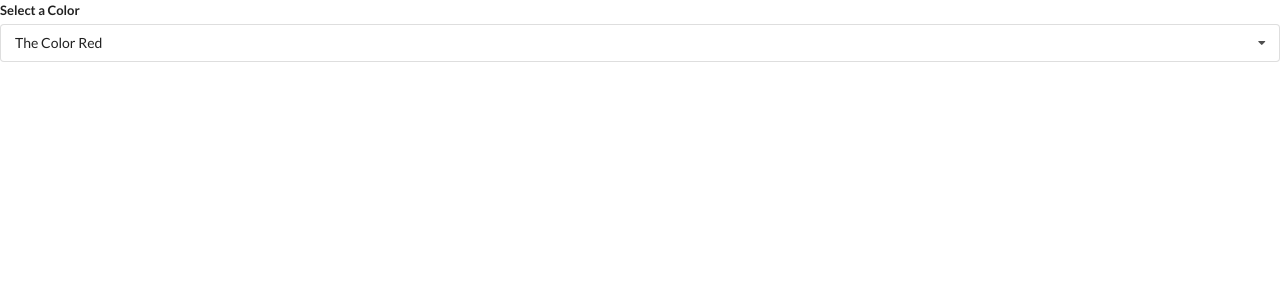
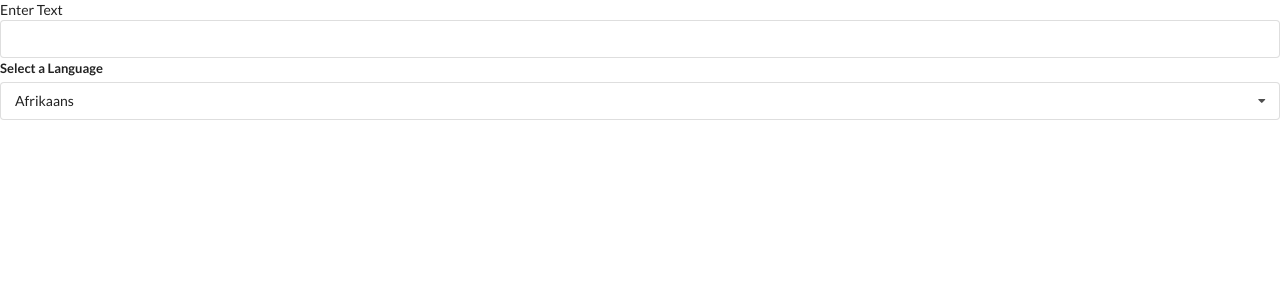
Before and after one commit to mark-wallace/widgets, a React (Create React App) app: page /translate in a window 1280 px wide. Shown: the top 300 px of the page. Built offline with nearby package versions, Linux system fonts and the light colour scheme.

Commit message:
complete drop down. adding translate

```diff
--- a/src/App.js
+++ b/src/App.js
@@ -1,49 +1,43 @@
-import React, { useState } from 'react';
-// import Accordion from './components/Accordion';
-// import Search from './components/Search';
-import Dropdown from './components/Dropdown';
+import React from "react";
+import Translate from './components/Translate';
 
-const items = [
-    {
-        title: 'Why React?',
-        content: 'Its got electrolytes'
-    },
-    {
-        title: 'Why does it have electrolytes?',
-        content: 'Its what engineers crave'
-    },
-    {
-        title: 'Why do engineers crave it?',
-        content: 'Because its got electrolytes?'
-    }
-]
+// const items = [
+//   {
+//     title: "Why React?",
+//     content: "Its got electrolytes",
+//   },
+//   {
+//     title: "Why does it have electrolytes?",
+//     content: "Its what engineers crave",
+//   },
+//   {
+//     title: "Why do engineers crave it?",
+//     content: "Because its got electrolytes?",
+//   },
+// ];
 
-const options = [
-{
-    label : 'The Color Red',
-    value : 'red'
-},
-{
-    label : 'The Color Green',
-    value : 'green'
-},
-{
-    label : 'A Shade of Blue',
-    value : 'blue'
-}];
+// const options = [
+//   {
+//     label: "The Color Red",
+//     value: "red",
+//   },
+//   {
+//     label: "The Color Green",
+//     value: "green",
+//   },
+//   {
+//     label: "A Shade of Blue",
+//     value: "blue",
+//   },
+// ];
 
-export default () => {
+const App = () => {
 
-    const [selected, setSelected] = useState(options[0]);
+  return (
+    <div>
+        <Translate />
+    </div>
+  );
+};
 
-    return (
-        <div>
-            {/* <Accordion items={items}/> */}
-            <Dropdown
-                selected={selected}
-                onSelectedChange={setSelected}
-                options={options}
-            />
-        </div>
-    )
-}
+export default App;
--- a/src/components/Dropdown.js
+++ b/src/components/Dropdown.js
@@ -1,8 +1,27 @@
-import React, { useState } from "react";
+import React, { useState, useEffect, useRef } from "react";
 
-const Dropdown = ({ options, selected, onSelectedChange }) => {
+const Dropdown = ({ label, options, selected, onSelectedChange }) => {
   const [open, setOpen] = useState(false);
 
+  //set up event handler so dropdown will close when other components are clicked
+  useEffect(() => {
+    const onBodyClick = (e) => {
+      if (ref.current && ref.current.contains(e.target)) {
+        return;
+      }
+      setOpen(false);
+    };
+
+    document.body.addEventListener("click", onBodyClick);
+
+    //cleanup function called when component is removed from DOM
+    //dont want to try to reference the thing if its gone.
+    return () => {
+      document.body.removeEventListener("click", onBodyClick);
+    };
+  }, []);
+
+  //formats dropdown options
   const renderedOptions = options.map((option) => {
     if (option.value === selected.value) {
       return null;
@@ -18,17 +37,20 @@
     );
   });
 
+  //
+  const ref = useRef();
+
   return (
-    <div className="ui form">
+    <div ref={ref} className="ui form">
       <div className="ui field">
-        <label className="label">Select a Color</label>
+        <label className="label">{label}</label>
         <div
           onClick={() => setOpen(!open)}
-          className={`ui selection dropdown ${open ? 'visible active' : ''}`}
+          className={`ui selection dropdown ${open ? "visible active" : ""}`}
         >
           <i className="dropdown icon"></i>
           <div className="text">{selected.label}</div>
-          <div className={`menu ${open ? 'visible transition' : ''}`}>
+          <div className={`menu ${open ? "visible transition" : ""}`}>
             {renderedOptions}
           </div>
         </div>
--- /dev/null
+++ b/src/components/Translate.js
@@ -0,0 +1,41 @@
+import React, { useState } from "react";
+import Dropdown from "./Dropdown";
+
+const languages = [
+  {
+    label: "Afrikaans",
+    value: "af",
+  },
+  {
+    label: "Arabic",
+    value: "ar",
+  },
+  {
+    label: "Hindi",
+    value: "hi",
+  },
+];
+
+const Translate = () => {
+  const [selectedLanguage, setSelectedLanguage] = useState(languages[0]);
+  const [text, setText] = useState('');
+
+  return (
+    <div>
+      <div className="ui form">
+        <div className="input">
+          <label>Enter Text</label>
+          <input value={text} onChange={(e) => setText(e.target.value)} />
+        </div>
+      </div>
+      <Dropdown
+        label="Select a Language"
+        options={languages}
+        selected={selectedLanguage}
+        onSelectedChange={setSelectedLanguage}
+      />
+    </div>
+  );
+};
+
+export default Translate;
```
Also changed, not shown: 1 other file (tests, documents, lock files or other folders).
